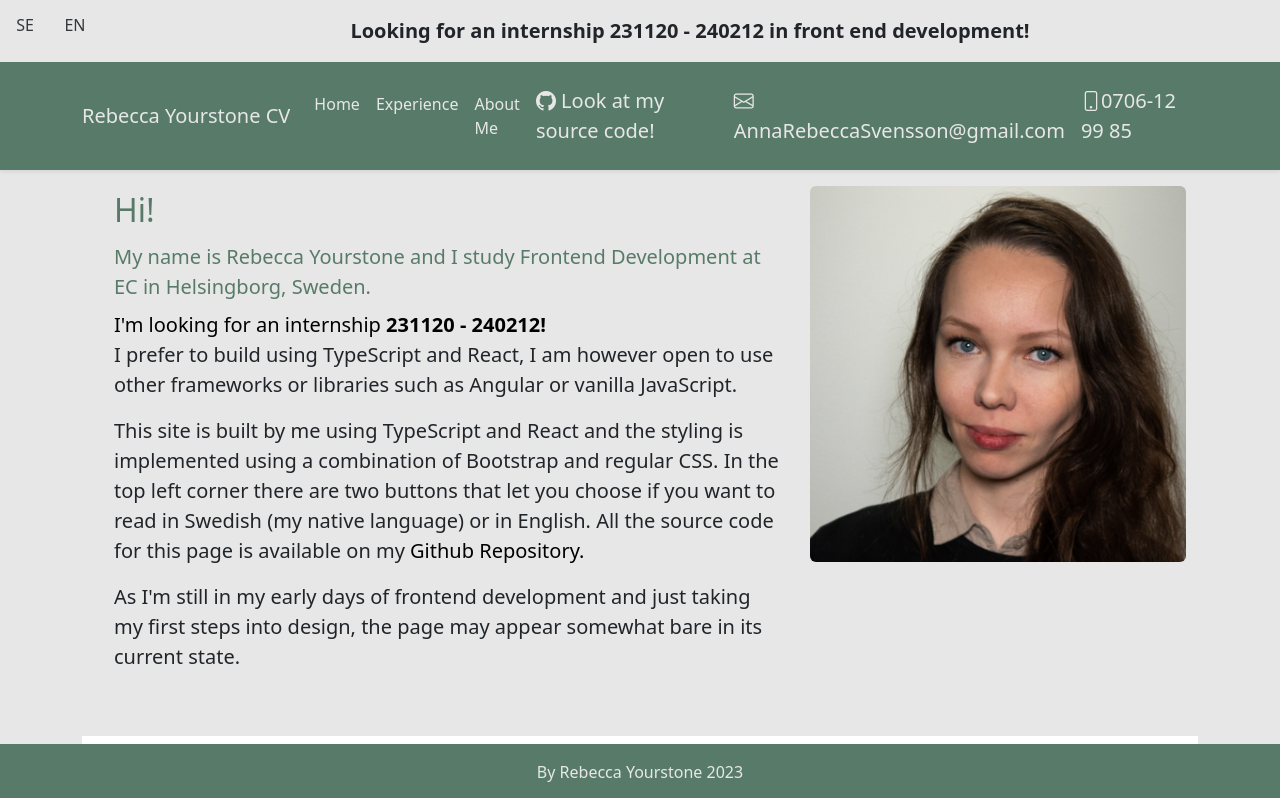
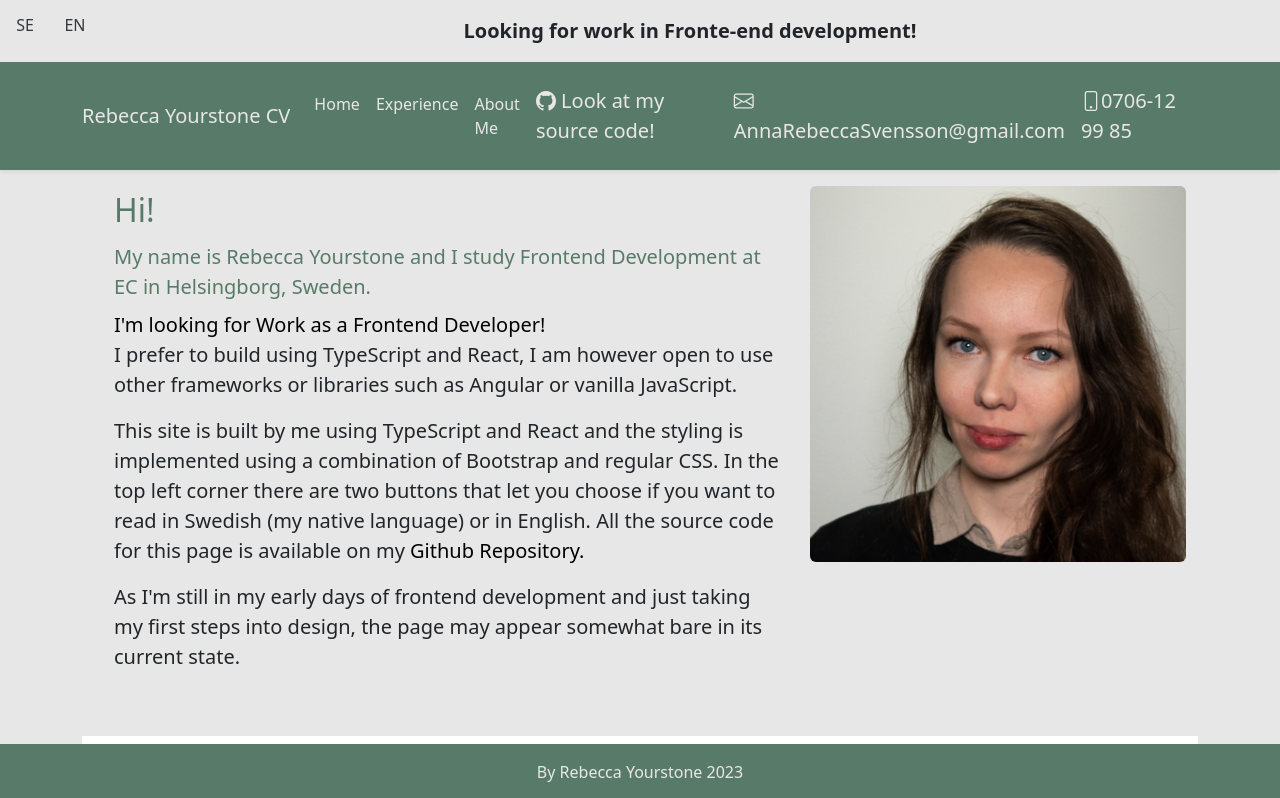
Before and after one commit to rebeccayourstone/CV, a React (Vite) app: page / in a window 1280 px wide. Shown: the top 798 px of the page. Built offline with nearby package versions, Linux system fonts and the light colour scheme.

Commit message:
Update searching

```diff
--- a/src/components/NavbarR.tsx
+++ b/src/components/NavbarR.tsx
@@ -30,7 +30,7 @@ function NavbarR() {
           style={{ width: "100%", fontWeight: "bold" }}
         >
           <p className="text-xl mt-3 ">
-            Looking for an internship 231120 - 240212 in front end development!
+            Looking for work in Fronte-end development!
           </p>
         </Container>
       </div>
--- a/src/languages/en.tsx
+++ b/src/languages/en.tsx
@@ -9,7 +9,7 @@ export default {
   hello: "Hi",
   myName: "My name is Rebecca Yourstone and I study Frontend Development at ",
   school: "EC in Helsingborg, Sweden.",
-  searching: "I'm looking for an internship",
+  searching: "I'm looking for Work as a Frontend Developer!",
   preferrdWork:
     "I prefer to build using TypeScript and React, I am however open to use other frameworks or libraries such as Angular or vanilla JavaScript.",
   builtWith:
--- a/src/languages/sv.tsx
+++ b/src/languages/sv.tsx
@@ -10,7 +10,7 @@ export default {
   myName:
     "Mitt namn är Rebecca Yourstone fd Svensson och jag läser till Frontendutvecklare på ",
   school: "EC i Helsingborg.",
-  searching: "söker jag LIA-plats inom Frontendutveckling!",
+  searching: "Jag söker arbete inom Frontendutveckling!",
   preferdWork:
     "Jag bygger helst i TypeScript och React, men är öppen för andra ramverk/bibliotek så som Angular eller ren JavaScript.",
   builtWith:
@@ -75,10 +75,10 @@ export default {
   enskildFirma: "2023 - Pågående: Enskild Firma.",
 
   project1:
-    "SI₂NCAl₂C - Byggt i JavaScript och CSS - En kalkylator som används av sjukvården för att förutsäga prognos efter Cerebral Venous Thrombosis. Implementerade delvis färdig JavaScript, la till egen design, färdigställde och fixade JavaScript.",
+    "SI₂NCAl₂C - Byggt i TypeScript och CSS - En kalkylator som används av sjukvården för att förutsäga prognos efter Cerebral Venous Thrombosis. Den är baserad på en redan existerande JavaScript-algoritm där jag implementerat egen design, UI, TypeScript, React och vidareutvecklat algoritmen baserat på kundfeedback.",
 
   project2:
-    "AquaClear - Byggt i React, TypesCript och Tailwind - En hemsida för Aqua Clear, ett företag som säljer vattenfilter. Implementerade design gjord av en designer, byggde frontend och deployade med Vercel.",
+    "AquaClear - Byggt i Next, React, TypesCript och Tailwind - En hemsida för Aqua Clear, ett företag som säljer vattenfilter. Implementerade design gjord av en designer, byggde frontend och deployade med Vercel.",
 
   project3:
     "Asekio - Byggt i Next, React, TypeScript och Scss - Varit en del av utvecklingsteamet på Asekio. Designat, byggt och underhållit frontend på hemsidan. ",
--- a/src/pages/Home.tsx
+++ b/src/pages/Home.tsx
@@ -26,15 +26,9 @@ export function Home() {
           </span>
           <span className="ms-2 text-black mt-2">
             {currentLang.lang === "en" ? (
-              <>
-                {translate("searching", currentLang.lang)}
-                <b> 231120 - 240212!</b>
-              </>
+              <>{translate("searching", currentLang.lang)}</>
             ) : (
-              <>
-                <b>231120 - 240212 </b>
-                {translate("searching", currentLang.lang)}
-              </>
+              <>{translate("searching", currentLang.lang)}</>
             )}
           </span>
           <p>{translate("preferrdWork", currentLang.lang)}</p>
```
